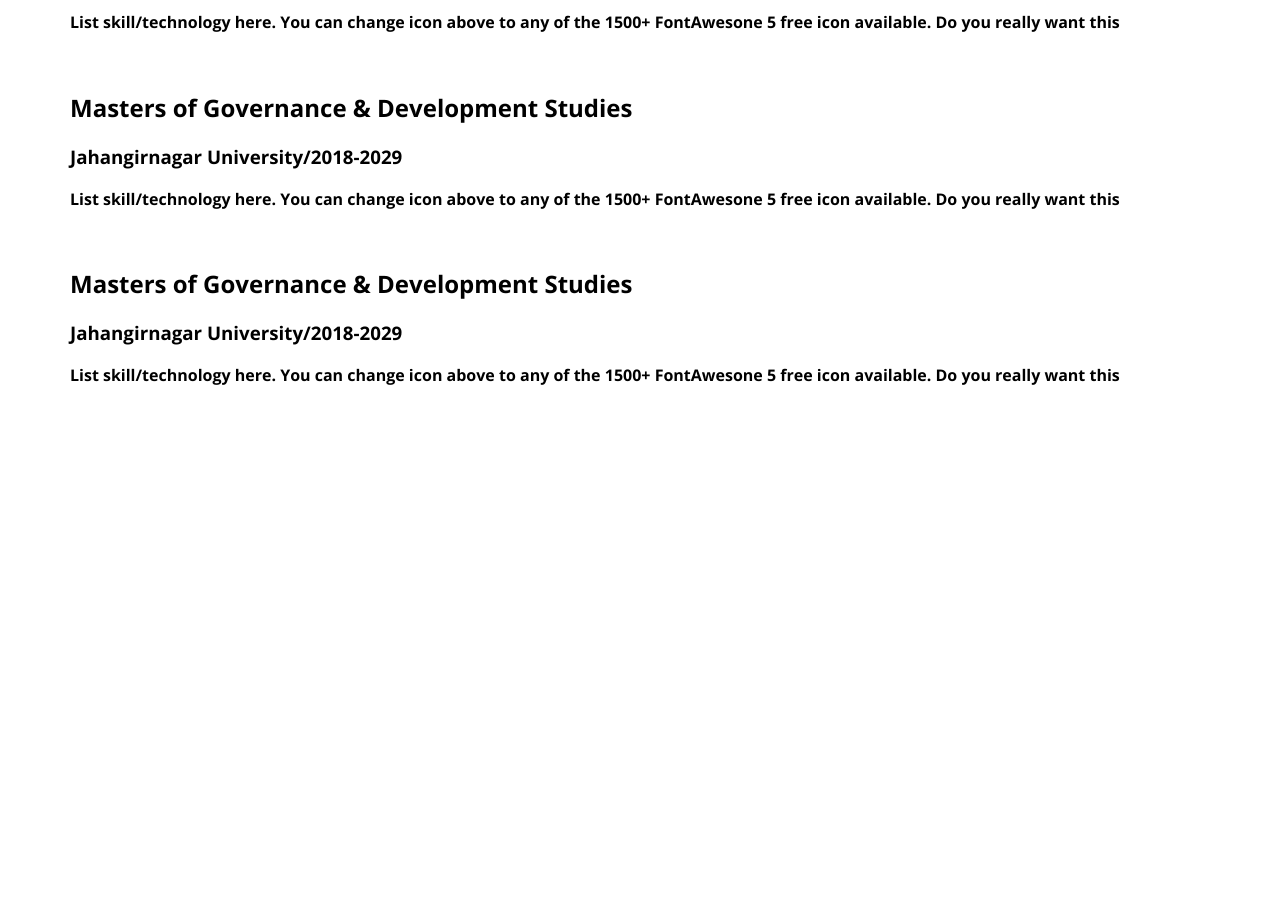
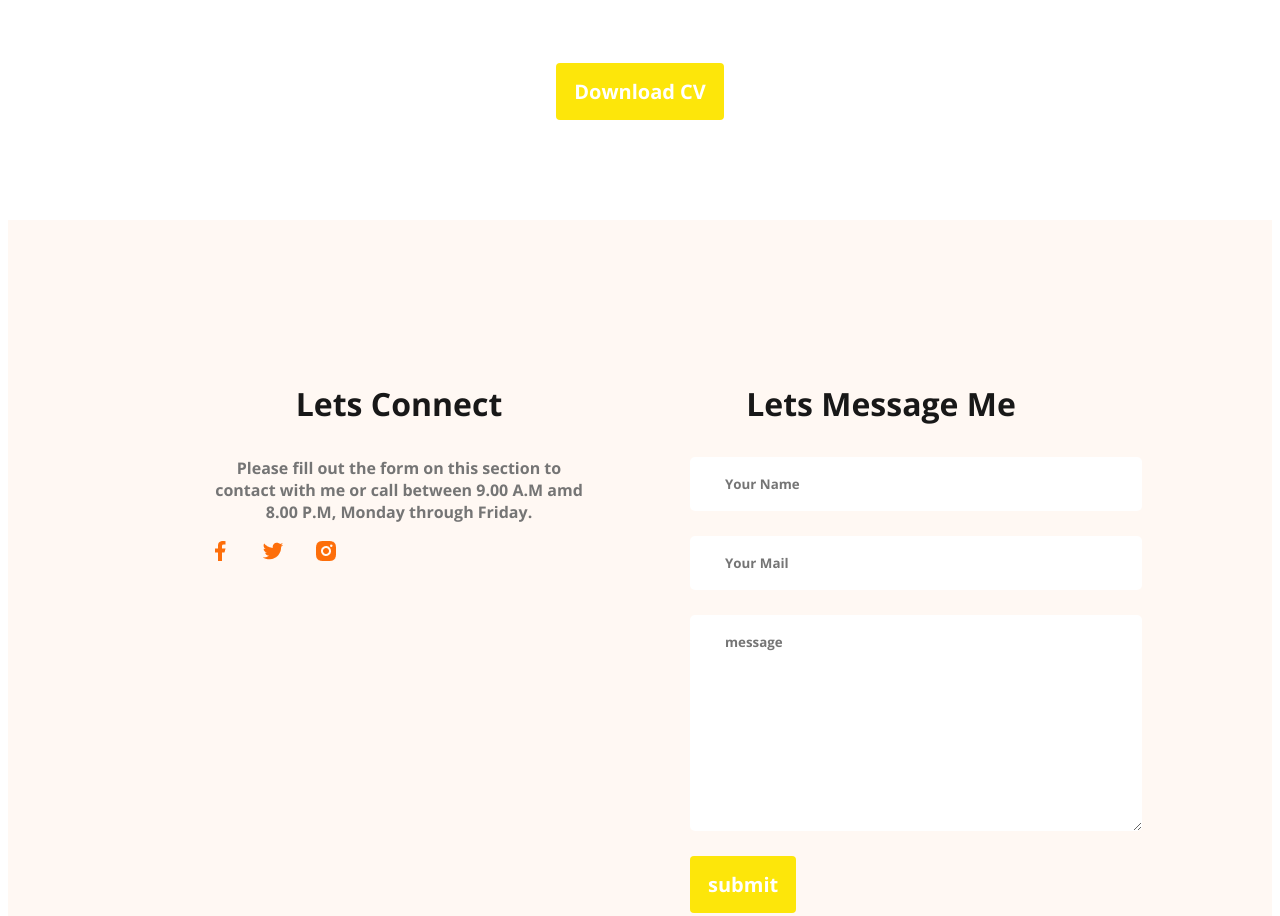
Before and after one commit to Asikkhan48/web-developer, a plain HTML site: page index.html in a window 1280 px wide. Shown: the part 3046-3962 px from the top of the page. Before the commit the page ends 3448 px from the top, so only its background shows below. Drawn offline with nearby package versions, Linux system fonts and the light colour scheme.

Commit message:
Finish & footer

```diff
--- a/index.html
+++ b/index.html
@@ -179,10 +179,42 @@
                 </div>
             </div>
         </div>
+
+        <div class="download-cv">
+          <button class="btn-primary">Download CV</button>
+        </div>
       </section>
 
 
     </main>
-    <footer></footer>
+    <footer>
+
+      <div class="footer-column">
+        <h3 class="section-title">Lets Connect</h3>
+        <p class="section-description">
+          Please fill out the form on this section to contact with me or call between 9.00 A.M amd 8.00 P.M, Monday through Friday.
+        </p>
+
+
+        <div class="social-links">
+          <a href=""><img src="images/icons/facebook.png" alt=""></a>
+          <a href=""><img src="images/icons/twitter.png" alt=""></a>
+          <a href=""><img src="images/icons/insta.png" alt=""></a>
+        </div>
+
+      </div>
+
+        <div class="footer-column">
+          <h3 class="section-title">Lets Message Me</h3>
+          <form class="contact">
+            <input type="text" placeholder="Your Name">
+            <input type="email" name="email" id="email" placeholder="Your Mail" required>
+            <textarea placeholder="message" name="" id="" cols="30" rows="10"></textarea>
+            <input class="btn-primary" type="submit" value="submit">
+          </form>
+        </div>
+    </footer>
+
+
   </body>
 </html>
--- a/style.css
+++ b/style.css
@@ -155,3 +155,58 @@ main section {
     font-weight: 700;
     line-height: normal;
 }
+
+.resume-container {
+    display: flex;
+    gap: 50px;
+}
+
+.resume-item-institute {
+    margin-bottom: 20px;
+    margin-top: 0px;
+}
+
+.resume-item-institute, .resume-item-description {
+    color: #757575;
+}
+
+.resume-item-title {
+    color: #474747;
+    font-size: 1.5rem;
+    font-weight: 700;
+    margin-bottom: 10px;
+}
+
+.resume-container hr {
+    margin: 30px;
+}
+
+.download-cv {
+    text-align: center;
+    margin-top: 50px;
+}
+
+footer {
+    display: flex;
+    gap:100px;
+    background: #fff8f3;
+    margin-top: 100px;
+    padding: 130px 200px;
+}
+.footer-column {
+    width: 50%;
+}
+
+.contact input[type="text"], .contact input[type="email"], textarea {
+    display: block;
+    margin-bottom: 25px;
+    padding: 18px 35px;
+    color: #757575;
+    border-radius: 5px;
+    border: 0;
+    width: 100%;
+}
+
+.social-links a {
+    margin-right: 25px;
+}
```
